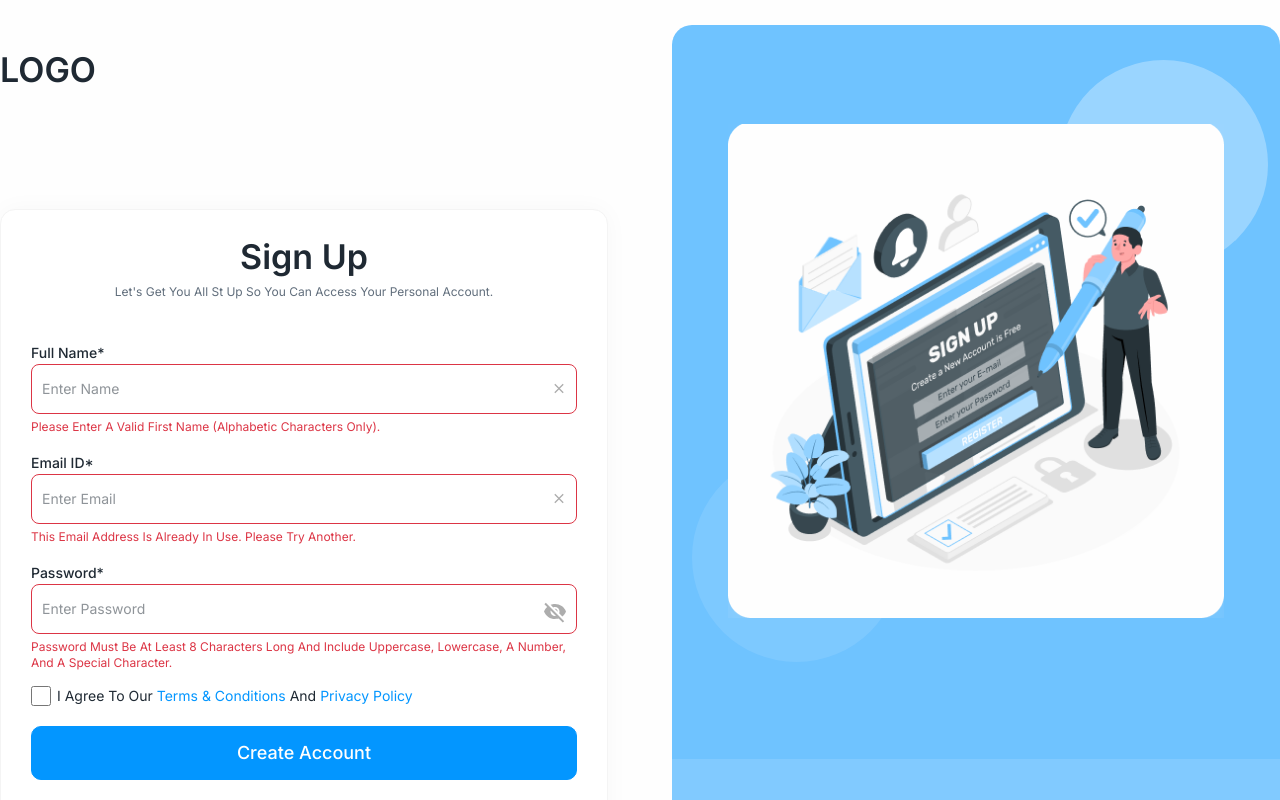
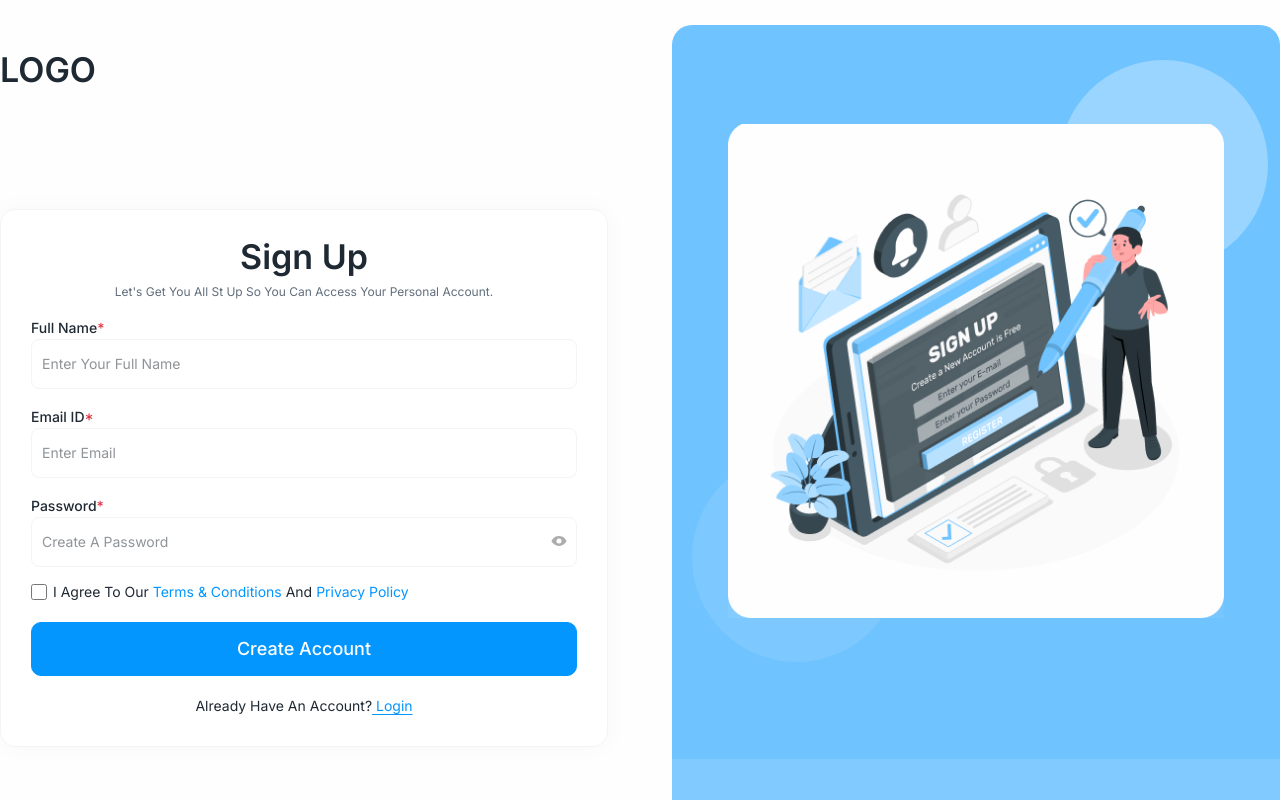
Before and after one commit to sumithub/rs-web-develop, a Next.js app: page / in a window 1280 px wide. Shown: the top 800 px of the page. Built offline with nearby package versions, Linux system fonts and the light colour scheme.

Commit message:
Sign-up Form

```diff
--- a/package.json
+++ b/package.json
@@ -15,6 +15,7 @@
     "react-chartjs-2": "^5.3.0",
     "react-datepicker": "^8.2.1",
     "react-dom": "^19.0.0",
+    "react-hook-form": "^7.55.0",
     "react-slick": "^0.30.3",
     "slick-carousel": "^1.8.1"
   },
--- a/src/app/components/Signup.js
+++ b/src/app/components/Signup.js
@@ -1,51 +1,127 @@
+"use client"
+import { useForm } from "react-hook-form";
 import Input from "./form/Input";
 import Checkbox2 from "./form/Checkbox2";
 import Link from "next/link";
+import { useState } from "react";
+import { useRouter } from "next/navigation";
 
 export default function Signup() {
-    return (<>
+    const {
+        register,
+        setValue,
+        watch,
+        handleSubmit,
+        formState: { errors },
+    } = useForm();
+    const route = useRouter()
+    const [loading, setLoading] = useState(false);
+
+    const onSubmit = async () => {
+        try {
+
+            setLoading(true);
+            route.push("/review")
+        } catch (error) {
+            console.error("Signup error:", error);
+        } finally {
+            setLoading(false);
+        }
+    };
+    console.log(errors)
+
+    return (
+        <>
             <div>
                 <Link href="/" className="mt-11 text-secondary inline-block font-semibold text-[34px]">LOGO</Link>
                 <div className="mt-[114px] rounded-[15px] bg-white border border-[#F4F4F4] p-[30px] shadow-[_0px_0px_25px_0px_#00000008]">
                     <h2 className="text-[34px] leading-none font-semibold text-secondary text-center">Sign Up</h2>
                     <p className="text-xs pt-2.5 capitalize text-center text-[#616E7C]">Let&#39;s get you all st up so you can access your personal account.</p>
-                <div>
+                    <form onSubmit={handleSubmit(onSubmit)}>
                         <Input
-                        label="Full Name*"
-                        type="type"
-                        class_="mt-10!"
-                        placeholder="Enter Name"
-                        error="Please Enter A Valid First Name (Alphabetic Characters Only)."
+                            label="Full Name"
+                            name="name"
+                            inputType="text"
+                            placeholder="Enter Your Full Name"
                             icon="/images/close.svg"
+                            formProps={{ ...register("name", { required: true, pattern: { value: /^[A-Za-z]+$/, message: "Please enter a valid first name (alphabetic characters only)." } }) }}
+                            isRequired={true} errors={errors}
+                            setValue={setValue}
+                            watch={watch}
                         />
                         <Input
-                        label="Email ID*"
-                        type="Email"
+                            label="Email ID"
+                            name="email"
                             placeholder="Enter Email"
-                        error="This Email Address Is Already In Use. Please Try Another."
                             icon="/images/close.svg"
+                            isRequired={true}
+                            errors={errors}
+                            formProps={{
+                                ...register("email", {
+                                    required: "Email is required",
+                                    pattern: {
+                                        value: /^[^\s@]+@[^\s@]+\.[^\s@]+$/,
+                                        message: "Invalid Email"
+                                    },
+                                    validate: (value) =>
+                                        !["test@gmail.com", "admin@gmail.com"].includes(value) ||
+                                        "This email address is already in use. Please try another."
+                                })
+                            }}
+                            setValue={setValue}
+                            watch={watch}
                         />
+
                         <Input
-                        label="Password*"
-                        type="password"
-                        placeholder="Enter Password"
-                        error="Password Must Be At Least 8 Characters Long And Include Uppercase, lowercase, a number, and a special character."
-                        icon="/images/eyes.svg"
-                        iconClass="w-6 h-6"
+                            label="Password"
+                            name="password"
+                            inputType="password"
+                            placeholder="Create A Password"
+                            formProps={{
+                                ...register("password", {
+                                    required: true,
+                                    pattern: {
+                                        value: /^(?=.*[a-z])(?=.*[A-Z])(?=.*\d)(?=.*[@$!%*?&])[A-Za-z\d@$!%*?&]{8,}$/,
+                                        message: "Password must be at least 8 characters long and include uppercase, lowercase, a number, and a special character."
+                                    }
+                                })
+                            }} isRequired={true} errors={errors}
+                            setValue={setValue}
+                            watch={watch}
                         />
-                    <div className="mt-[15px] gap-1.5 flex items-center">
+
+                        <label htmlFor="terms" className="mt-[15px] gap-1.5 flex items-center">
                             <Checkbox2
-                        />
-                        <div className="text-sm text-secondary">I Agree To Our <Link href="/" className="text-primary">Terms & Conditions</Link> And <Link href="/" className="text-primary">Privacy Policy</Link></div>
+                                id="terms" />
+                            <div className="text-sm text-secondary">
+                                I Agree To Our{" "}
+                                <Link href="/" className="text-primary">
+                                    Terms & Conditions
+                                </Link>{" "}
+                                And{" "}
+                                <Link href="/" className="text-primary">
+                                    Privacy Policy
+                                </Link>
                             </div>
-                    <Link href="/review" className="">
-                        <button className="text-text text-lg mt-5 rounded-[10px] border border-primary hover:bg-text hover:text-primary cursor-pointer font-medium text-center py-3 px-3.5 w-full bg-primary">
-                            Create Account
+                        </label>
+                        <button
+                            type="submit"
+                            disabled={loading}
+                            className="disabled:bg-primary/50 text-text text-lg mt-5 rounded-[10px] border border-primary hover:bg-text hover:text-primary cursor-pointer font-medium text-center py-3 px-3.5 w-full bg-primary"
+                        >
+                            {loading ? "Creating Account..." : "Create Account"}
                         </button>
+
+                        <h2 className="text-sm text-center mt-5 capitalize text-secondary">
+                            Already have an account?
+                            <Link href="/" className="text-primary underline underline-offset-[3px]">
+                                {" "}
+                                Login
                             </Link>
-                    <h2 className="text-sm text-center mt-5 capitalize text-secondary">Already have an account?<Link href="/" className="text-primary underline underline-offset-[3px]"> Login</Link></h2>
+                        </h2>
+                    </form>
                 </div>
             </div>
-        </div>
-    </>)
+        </>
+    );
 }
--- a/src/app/components/form/Checkbox2.js
+++ b/src/app/components/form/Checkbox2.js
@@ -1,14 +1,14 @@
-"use client"
-export default function Checkbox2({ label, name, checked, onChange }) {
-    return <div>
-        <div className="h-5">
-            {/* <div>
-                <label className="text-base text-text-primary">{label}</label>
-                <div className="text-base text-text-primary font-bold">{name}</div>
-            </div> */}
-            <input type="checkbox" className="h-5 w-5 ml-auto"
-                onChange={() => { onChange(!checked) }}
-                checked={checked} />
-        </div>
-    </div>
+"use client";
+
+export default function Checkbox2({ id = "", }) {
+    return (
+        <>
+            <input
+                type="checkbox"
+                required={true}
+                id={id}
+                className="accent-primary w-4 h-4 rounded-sm border border-[#ccc]"
+            />
+        </>
+    );
 }
--- a/src/app/components/form/Input.js
+++ b/src/app/components/form/Input.js
@@ -1,16 +1,62 @@
-"use client"
+"use client";
 
-import Image from "next/image"
+import Image from "next/image";
+import { useState } from "react";
 
-export default function Input({ isRequired = false, icon = "", label, placeholder, labelClass = "", inputClass = "", error, type, class_ = "", iconClass = "" }) {
-    return <>
-        <div className={`mt-[15px] ${class_}`}>
-            <label className={`text-sm font-medium text-secondary ${labelClass}`}>{label}{isRequired ? <span className="text-danger">*</span> : ""}</label>
+export default function Input({ watch, setValue, clearValue = true, isRequired, label, placeholder, labelClass, inputType = "text", inputClass = "", formProps, errors, icon, disabled, iconClass = "" }) {
+    const [type, setType] = useState("password")
+    let error = "";
+
+    if (formProps?.name && errors?.[formProps.name]) {
+        const fieldError = errors[formProps.name];
+        if (fieldError.type === "pattern" || fieldError.type === "validate") {
+            error = fieldError.message;
+        } else {
+            error = "This field is required";
+        }
+    }
+
+
+    const handleClick = () => {
+        if (inputType === "password") {
+            setType(type === "password" ? "text" : "password");
+        } else if (clearValue) {
+            setValue(formProps?.name, "")
+        }
+    };
+
+    return (
+        <div className={`mt-[15px] ${inputClass}`}>
+            <label className={`text-sm font-medium text-secondary ${labelClass}`}> {label}{isRequired && <span className="text-danger">*</span>}</label>
             <div className="relative">
-                {icon && <Image unoptimized={true} src={icon} alt="icon" width={16} height={16} className={`absolute cursor-pointer top-4 right-2.5 ${iconClass}`} />}
-                <input placeholder={placeholder} type={type} className={`border border-danger w-full rounded-lg py-3.5 px-2.5 text-sm text-secondary focus:outline-none ${inputClass}`} />
+                {(inputType !== "password" && icon && watch(formProps?.name)) && (
+                    <Image
+                        unoptimized
+                        src={icon}
+                        alt="icon"
+                        width={16}
+                        height={16}
+                        className={`absolute cursor-pointer top-4 right-2.5 ${iconClass}`}
+                        onClick={handleClick} />
+                )}
+                {(inputType === "password") && (
+                    <Image
+                        unoptimized
+                        src={type !== "password" ? "/images/eyes.svg" : "/images/open-eye.svg"}
+                        alt="icon"
+                        width={16}
+                        height={16}
+                        className={`absolute cursor-pointer top-4 right-2.5 "w-6 h-6"`}
+                        onClick={handleClick} />
+                )}
+                <input
+                    placeholder={placeholder} type={inputType === "password" ? type : (inputType || "text")}
+                    {...formProps}
+                    disabled={disabled}
+                    className={`border ${error ? "border-danger" : "border-[#F4F4F4]"} w-full rounded-lg py-3.5 px-2.5 text-sm text-secondary focus:outline-none ${inputClass}`}
+                />
             </div>
-            <h2 className="text-xs pt-[5px] capitalize text-danger">{error}</h2>
+            {error && <p className="text-xs pt-[5px] capitalize text-danger">{error}</p>}
         </div>
-    </>
+    );
 }
--- a/src/app/globals.css
+++ b/src/app/globals.css
@@ -207,3 +207,8 @@ body {
 .ldio-x2uulkbinbj div {
   box-sizing: content-box;
 }
+
+
+:disabled {
+  @apply pointer-events-none
+}
```
Also changed, not shown: public/images/open-eye.svg (added), 1 other file (tests, documents, lock files or other folders). Lines whose indentation alone changed are shown as unchanged.
